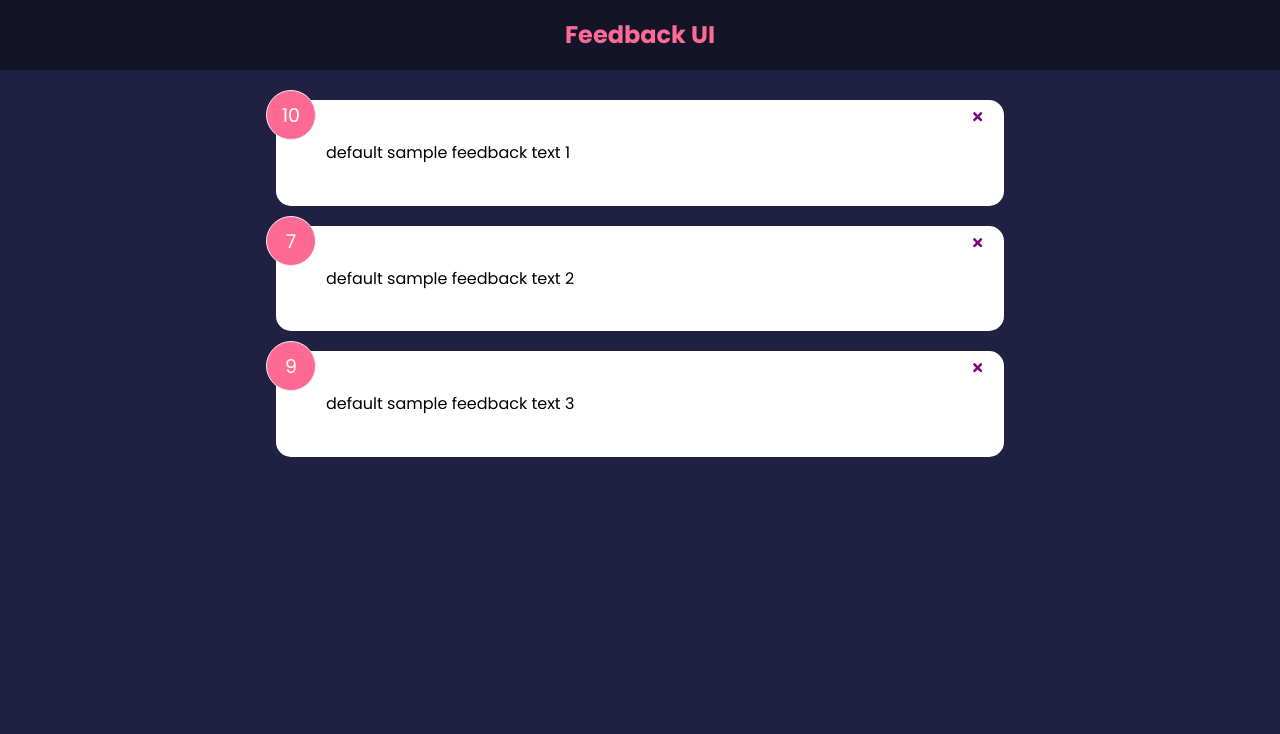
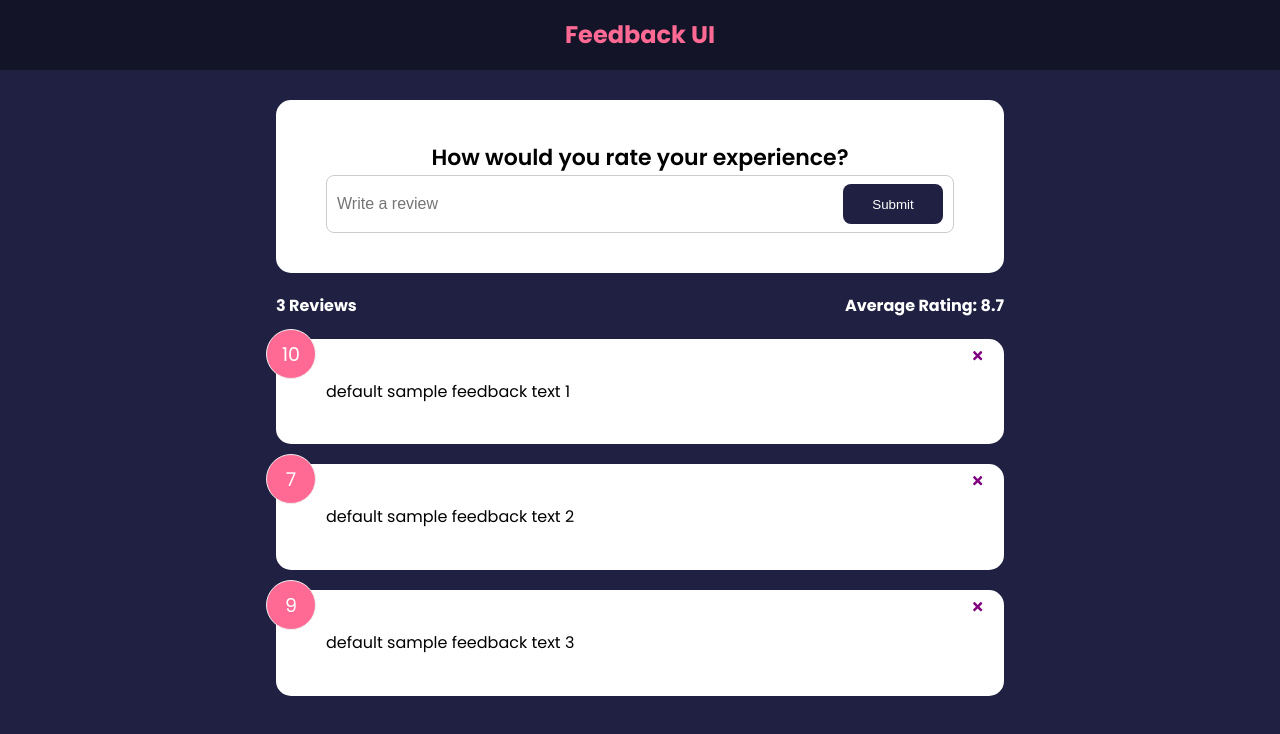
Before and after one commit to brycegallo/React-feedback-app, a React (Create React App) app: page / in a window 1280 px wide. Shown: the top 734 px of the page. Built offline with nearby package versions, Linux system fonts and the light colour scheme; the HTML template or start-up script is replaced by a standard one.

Commit message:
Implement Form, Stats use input-based variables to change display

```diff
--- a/src/App.js
+++ b/src/App.js
@@ -1,6 +1,8 @@
 import { useState } from "react"
 import Header from "./components/Header"
 import FeedbackList from "./components/FeedbackList"
+import FeedbackStats from "./components/FeedbackStats"
+import FeedbackForm from "./components/FeedbackForm"
 import FeedbackData from "./data/FeedbackData"
 
 function App () {
@@ -16,6 +18,8 @@
         <>
             <Header />
             <div className="container">
+                <FeedbackForm />
+                <FeedbackStats feedback={feedback} />
                 <FeedbackList feedback={feedback}
                 handleDelete={deleteFeedback} />
             </div>
--- /dev/null
+++ b/src/components/FeedbackForm.jsx
@@ -0,0 +1,29 @@
+import { useState } from "react"
+import Card from "./shared/Card"
+import Button from "./shared/Button"
+
+function FeedbackForm() {
+    const [text, setText] = useState('')
+
+    const handleTextChange = (e) => {
+        setText(e.target.value)
+    }
+
+  return (
+    <Card>
+        <form>
+            <h2>How would you rate your experience?</h2>
+            <div className="input-group">
+                <input
+                onChange={handleTextChange}
+                type="text"
+                placeholder="Write a review"
+                value={text} />
+                <Button type="submit">Submit</Button>
+            </div>
+        </form>
+    </Card>
+  )
+}
+
+export default FeedbackForm
--- /dev/null
+++ b/src/components/FeedbackStats.jsx
@@ -0,0 +1,22 @@
+import PropTypes from 'prop-types'
+
+function FeedbackStats({feedback}) {
+    let average = feedback.reduce((acc, cur) => {
+        return acc + cur.rating
+    }, 0) / feedback.length
+
+    average = average.toFixed(1).replace(/[.,]0$/,'')
+
+  return (
+    <div className="feedback-stats">
+        <h4>{feedback.length} Reviews</h4>
+        <h4>Average Rating: {isNaN(average) ? 0 : average}</h4>
+    </div>
+  )
+}
+
+FeedbackStats.propTypes = {
+    feedback: PropTypes.array.isRequired,
+}
+
+export default FeedbackStats
--- /dev/null
+++ b/src/components/shared/Button.jsx
@@ -0,0 +1,24 @@
+import PropTypes from 'prop-types'
+
+function Button({ children, version, type, isDisabled }) {
+  return (
+    <button type={type} disabled={isDisabled} className={`btn btn-${version}`}>
+        {children}
+    </button>
+  )
+}
+
+Button.defaultProps = {
+    version: 'primary',
+    type: 'button',
+    isDisabled: false,
+}
+
+Button.propTypes = {
+    children: PropTypes.node.isRequired,
+    version: PropTypes.string,
+    type: PropTypes.string,
+    isDisabled: PropTypes.bool,
+}
+
+export default Button
```
